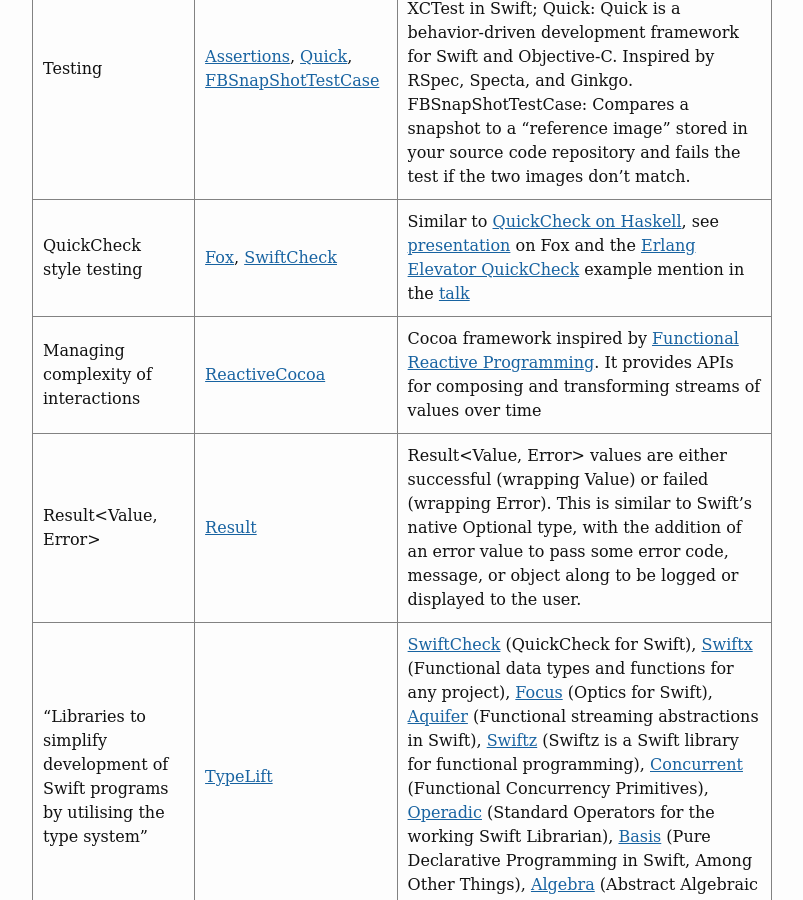
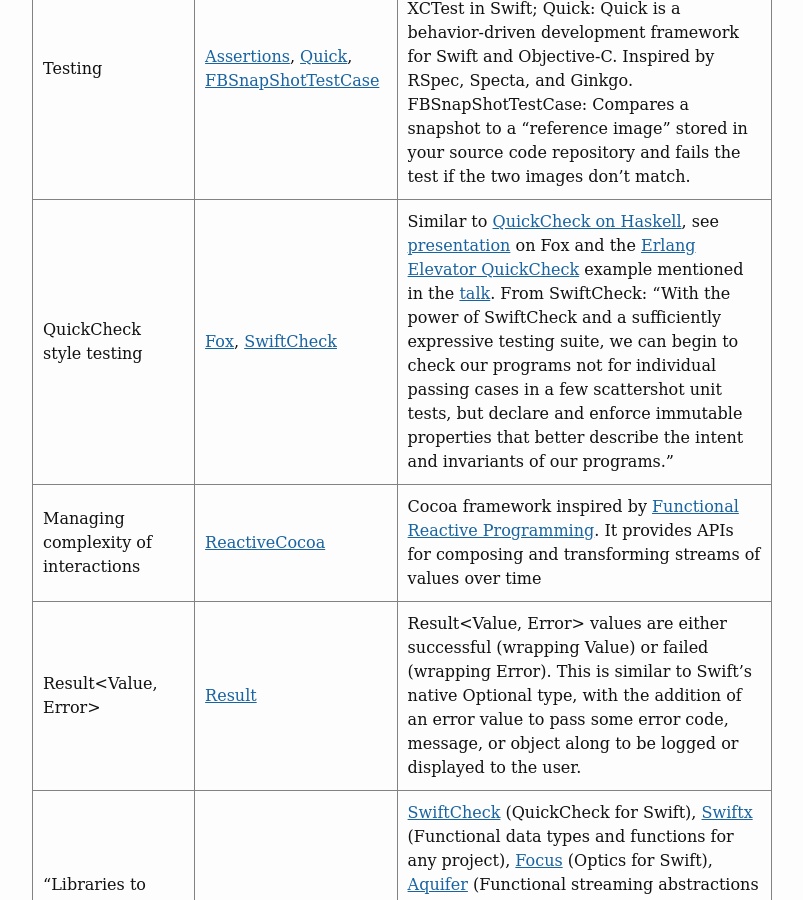
Before and after one commit to NickAger/nickager.github.io, a Jekyll site: the page built from _posts/2015-12-04-swift-libaries.md, in a window 1280 px wide and 900 px high, scrolled down 803 px. Shown: the whole window, without its empty margins (238-1041 px from the left). Built offline with Jekyll 4.4.1, drawn with Linux system fonts in a browser that asks for light colours; some web fonts are replaced; comment, search, counter and statistics services are not loaded.

Commit message:
additional information on QuickCheck

```diff
--- a/_posts/2015-12-04-swift-libaries.md
+++ b/_posts/2015-12-04-swift-libaries.md
@@ -16,7 +16,7 @@ Some potentially useful Swift libraries:
 | Keychain                            | [KeychainAccess](https://github.com/kishikawakatsumi/KeychainAccess) | Keychain API needs wrapping  |
 | JSON                                | [SwiftyJSON](https://github.com/SwiftyJSON/SwiftyJSON), [Argo](https://github.com/thoughtbot/Argo), [Gloss](https://github.com/hkellaway/Gloss), [Freddy](https://github.com/bignerdranch/Freddy), ... | Argo is modelled after Haskell's [Aeson](https://www.schoolofhaskell.com/school/starting-with-haskell/libraries-and-frameworks/text-manipulation/json) which might put of some developers; [SwiftyJSON](https://github.com/SwiftyJSON/SwiftyJSON) looks possibly simpler and [Gloss](http://harlankellaway.com/Gloss/) appears to be inspired by Argo. "Freddy is type safe and idiomatic" and finally a [comparison](http://leaks.wanari.com/2016/05/12/3-json-libraries-and-a-converter/) of JSONJoy, SwiftyJSON & OCMapper |
 | Testing                             | [Assertions](https://github.com/antitypical/Assertions), [Quick](https://github.com/Quick/Quick), [FBSnapShotTestCase](https://github.com/facebook/ios-snapshot-test-case) | Assertions: This is a Swift µframework providing simple, flexible assertions for XCTest in Swift; Quick: Quick is a behavior-driven development framework for Swift and Objective-C. Inspired by RSpec, Specta, and Ginkgo. FBSnapShotTestCase: Compares a snapshot to a "reference image" stored in your source code repository and fails the test if the two images don't match. |
-| QuickCheck style testing| [Fox](http://fox-testing.readthedocs.org/en/latest/), [SwiftCheck](https://github.com/typelift/SwiftCheck)| Similar to [QuickCheck on Haskell](https://wiki.haskell.org/Introduction_to_QuickCheck2), see [presentation](http://2014.funswiftconf.com/speakers/brian.html) on Fox and the [Erlang Elevator QuickCheck](http://advanced-erlang.com/videos/test-elevator-software-with-quickcheck/) example mention in the [talk](http://2014.funswiftconf.com/speakers/brian.html)|
+| QuickCheck style testing| [Fox](http://fox-testing.readthedocs.org/en/latest/), [SwiftCheck](https://github.com/typelift/SwiftCheck)| Similar to [QuickCheck on Haskell](https://wiki.haskell.org/Introduction_to_QuickCheck2), see [presentation](http://2014.funswiftconf.com/speakers/brian.html) on Fox and the [Erlang Elevator QuickCheck](http://advanced-erlang.com/videos/test-elevator-software-with-quickcheck/) example mentioned in the [talk](http://2014.funswiftconf.com/speakers/brian.html). From SwiftCheck: "With the power of SwiftCheck and a sufficiently expressive testing suite, we can begin to check our programs not for individual passing cases in a few scattershot unit tests, but declare and enforce immutable properties that better describe the intent and invariants of our programs."|
 | Managing complexity of interactions | [ReactiveCocoa](https://github.com/ReactiveCocoa/ReactiveCocoa)  | Cocoa framework inspired by [Functional Reactive Programming](https://en.wikipedia.org/wiki/Functional_reactive_programming). It provides APIs for composing and transforming streams of values over time |
 | Result<Value, Error>                |  [Result](https://github.com/antitypical/Result) | Result<Value, Error> values are either successful (wrapping Value) or failed (wrapping Error). This is similar to Swift’s native Optional type, with the addition of an error value to pass some error code, message, or object along to be logged or displayed to the user.|
 | "Libraries to simplify development of Swift programs by utilising the type system"|[TypeLift](https://github.com/typelift)|[SwiftCheck](https://github.com/typelift/SwiftCheck) (QuickCheck for Swift), [Swiftx](https://github.com/typelift/Swiftx) (Functional data types and functions for any project), [Focus](https://github.com/typelift/Focus) (Optics for Swift), [Aquifer](https://github.com/typelift/Aquifer) (Functional streaming abstractions in Swift), [Swiftz](https://github.com/typelift/Swiftz) (Swiftz is a Swift library for functional programming), [Concurrent](https://github.com/typelift/Concurrent) (Functional Concurrency Primitives), [Operadic](https://github.com/typelift/Operadics) (Standard Operators for the working Swift Librarian), [Basis](https://github.com/typelift/Basis) (Pure Declarative Programming in Swift, Among Other Things), [Algebra](https://github.com/typelift/Algebra) (Abstract Algebraic Structures in Swift)|
```
